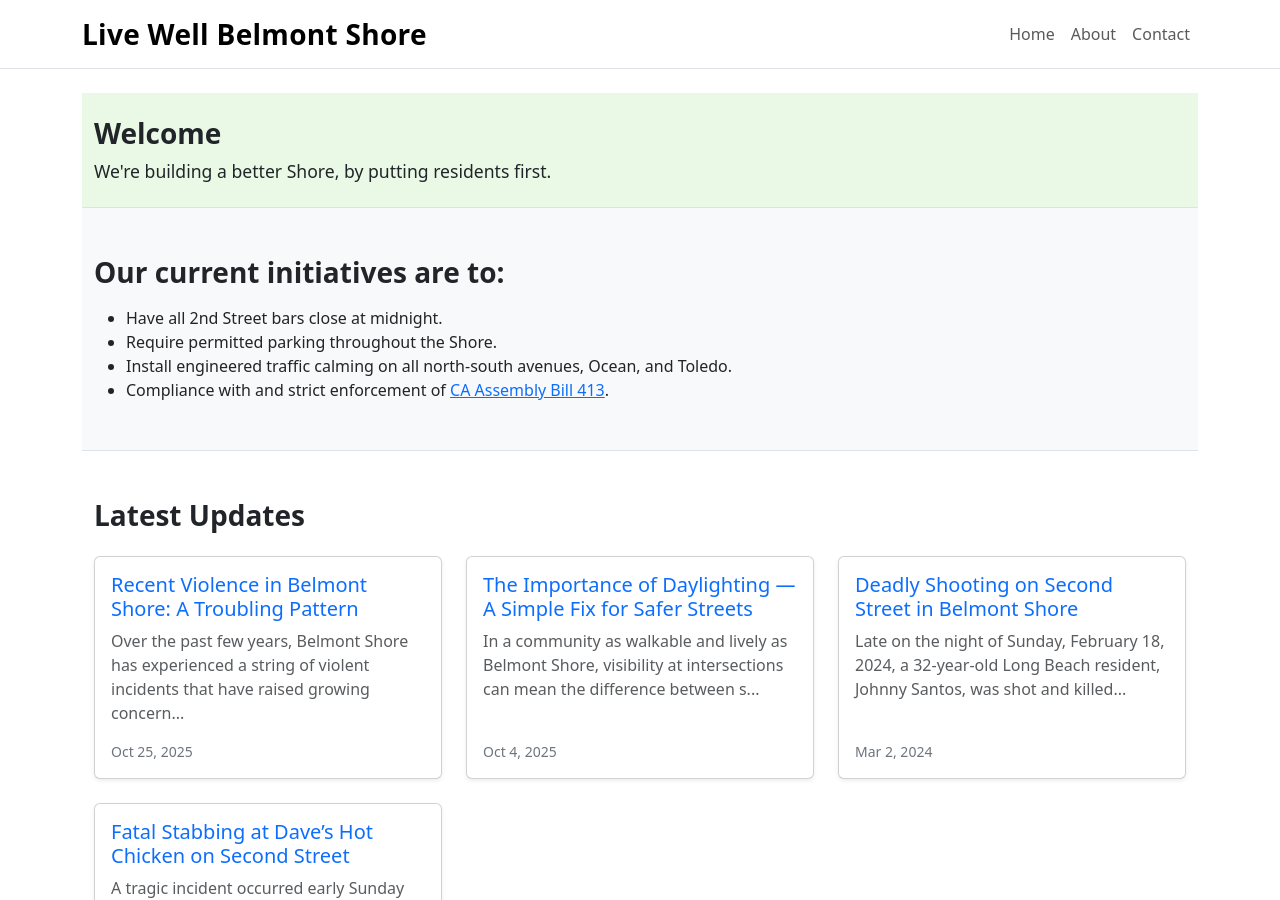
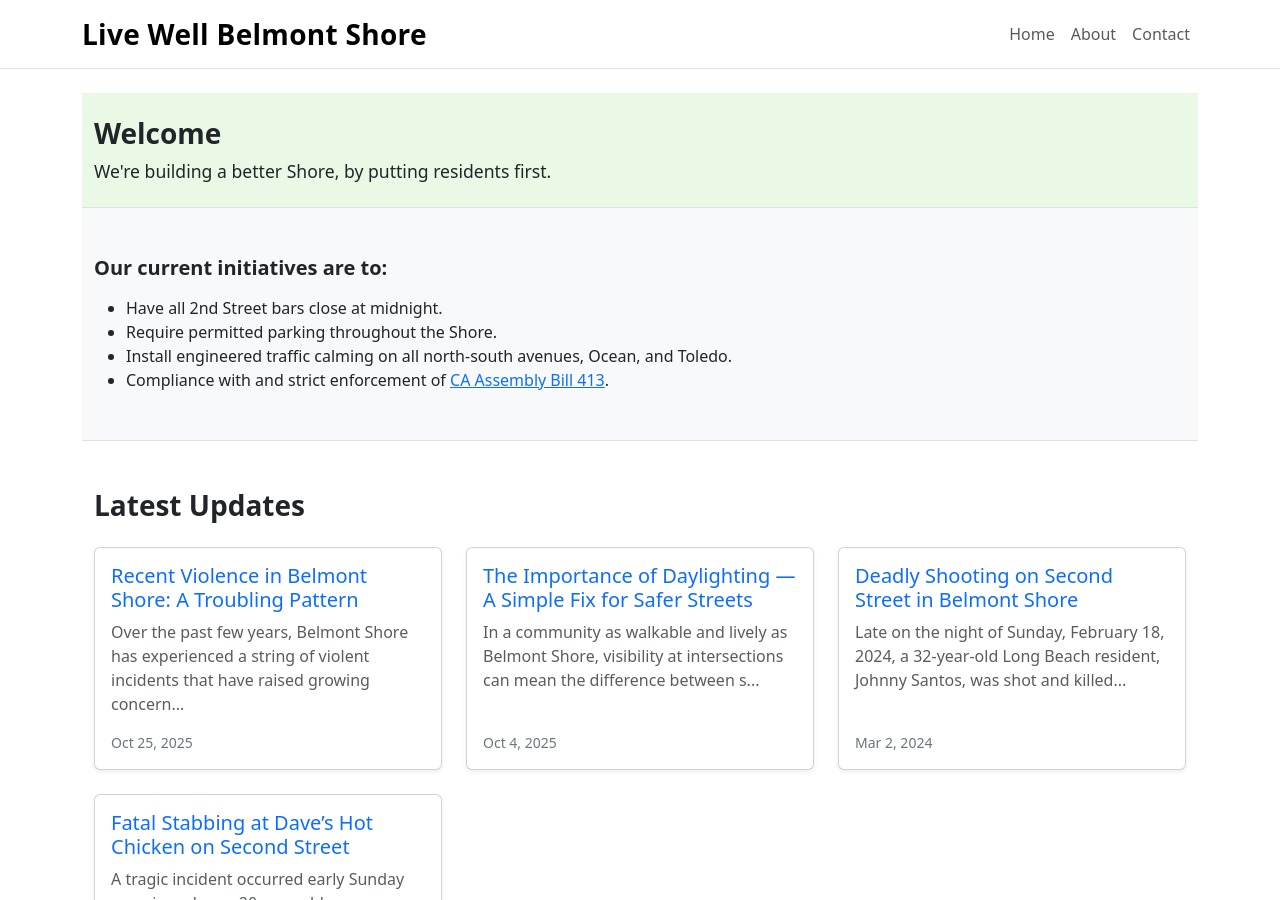
Before and after one commit to ericmseitz/livewellbs, a Jekyll site: the page built from index.html, in a window 1280 px wide and 900 px high. Built offline with Jekyll 4.4.1, drawn with Linux system fonts in a browser that asks for light colours.

Commit message:
Tweak index layout: smaller heading and adjusted spacing

```diff
--- a/index.html
+++ b/index.html
@@ -16,7 +16,7 @@ title: Home
 <!-- Current Initiatives Section -->
 <section class="py-5" style="background-color: #f8f9fa;">
   <div class="container text-start">
-    <h3 class="fw-bold mb-3">Our current initiatives are to:</h3>
+    <h3 class="fw-bold mb-3 fs-5">Our current initiatives are to:</h3>
     <ul class="mb-0">
       <li>Have all 2nd Street bars close at midnight.</li>
       <li>Require permitted parking throughout the Shore.</li>
```
